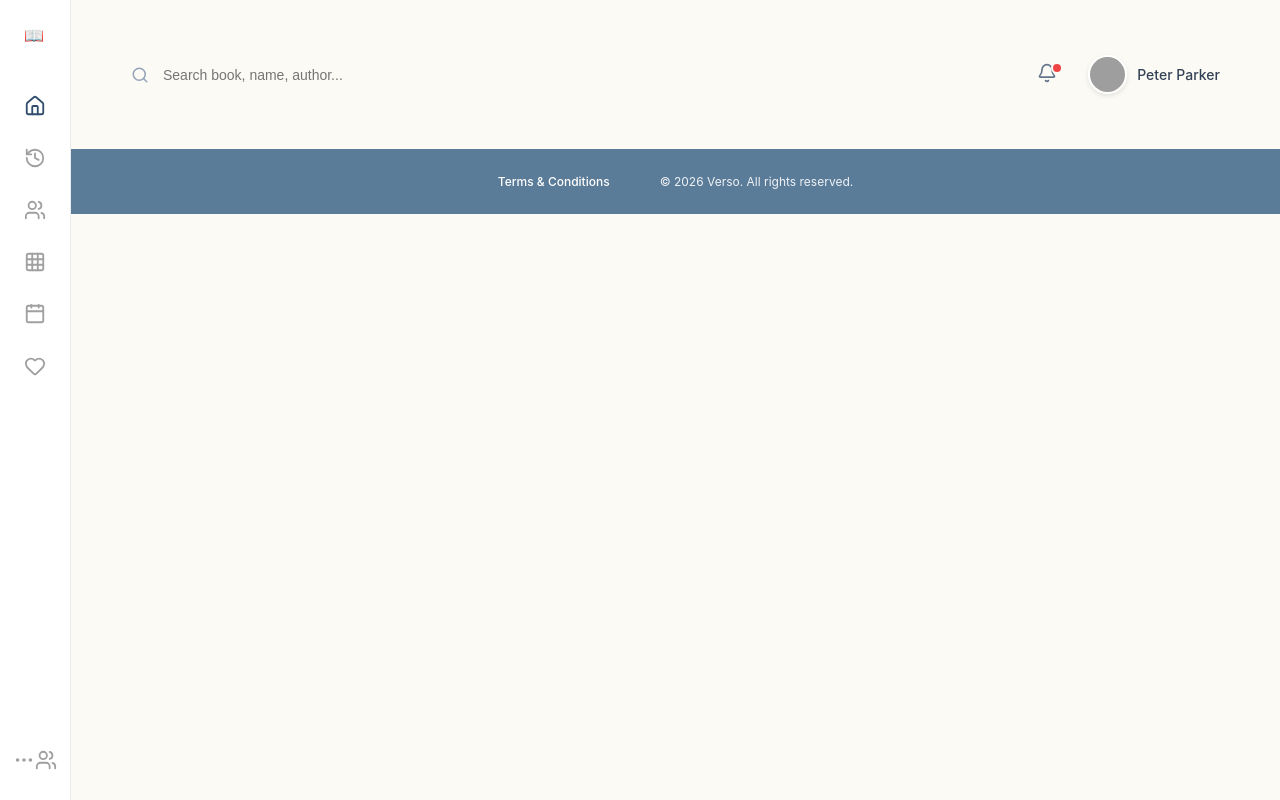
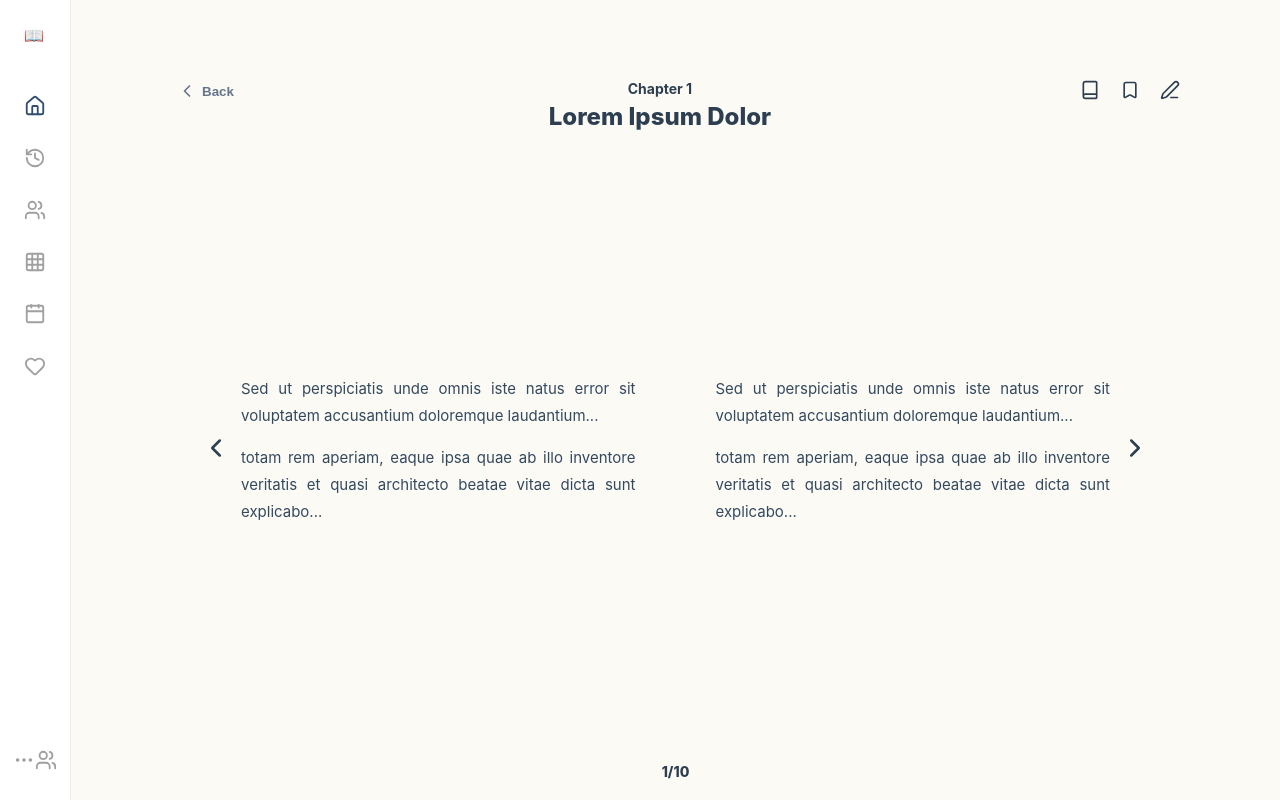
Before and after one commit to TheRealNightmare/Verso2.0, a React (Vite) app in the folder FRONTEND/verso/: page /read/1 in a window 1280 px wide. Built offline with nearby package versions, Linux system fonts and the light colour scheme; grey boxes are pictures that could not be loaded.

Commit message:
3rdpage added

```diff
--- a/FRONTEND/verso/src/App.jsx
+++ b/FRONTEND/verso/src/App.jsx
@@ -1,24 +1,28 @@
-import { Routes, Route } from 'react-router-dom';
+import { Routes, Route, useLocation } from 'react-router-dom';
 import Sidebar from './components/Sidebar';
 import TopBar from './components/TopBar';
 import Footer from './components/Footer';
 import Home from './pages/Home';
-import BookDetails from './pages/BookDetails'; // We will build this with your components
+import BookDetails from './pages/BookDetails';
+import ReadingPage from './pages/ReadingPage';
+function App() {
 
-function App() {
+  const location = useLocation();
+  const isReadingMode = location.pathname.startsWith('/read');
   return (
     <div className="app-layout">
       <Sidebar />
       <main className="app-container">
-        <TopBar />
+       {!isReadingMode && <TopBar />}
 
-        {/* The URL determines which of these is visible */}
+
         <Routes>
           <Route path="/" element={<Home />} />
           <Route path="/book/:id" element={<BookDetails />} />
+          <Route path="/read/:id" element={<ReadingPage />} />
         </Routes>
 
-        <Footer />
+       {!isReadingMode && <Footer />}
       </main>
     </div>
   );
--- a/FRONTEND/verso/src/components/ActionButtons.jsx
+++ b/FRONTEND/verso/src/components/ActionButtons.jsx
@@ -1,11 +1,20 @@
 import React from 'react';
 import { BookOpen, Bookmark, Heart, Share2 } from 'lucide-react';
+import { useNavigate, useParams } from 'react-router-dom'; // Import these
 
 const ActionButtons = () => {
+  const navigate = useNavigate();
+  const { id } = useParams(); // This grabs the book ID from the current URL
+
+  const handleReadClick = () => {
+    // Navigates to the reading page for this specific book
+    navigate(`/read/${id}`);
+  };
+
   return (
     <div className="action-row">
-      {/* The main Read button */}
-      <button className="read-btn">
+      {/* The main Read button now has an onClick */}
+      <button className="read-btn" onClick={handleReadClick}>
         <BookOpen size={18} /> Read
       </button>
 
--- a/FRONTEND/verso/src/index.css
+++ b/FRONTEND/verso/src/index.css
@@ -455,3 +455,92 @@ body {
   color: #475569;
   text-transform: uppercase; /* To match your "AMAZING!!" style */
 }
+
+/* Container for the whole reader */
+.reading-page {
+  background-color: #fcfaf5; /* The cream/paper color from your screenshot */
+  min-height: calc(100vh - 80px);
+  padding: 40px;
+  display: flex;
+  flex-direction: column;
+  position: relative;
+}
+
+/* Header with Back, Title, and Tools */
+.reading-header {
+  display: flex;
+  justify-content: space-between;
+  align-items: flex-start;
+  margin-bottom: 20px;
+}
+
+.chapter-info {
+  text-align: center;
+  flex: 1;
+}
+
+.chapter-info h3 {
+  font-size: 14px;
+  color: #2c3e50;
+  margin: 0;
+  font-weight: 700;
+}
+
+.chapter-info h2 {
+  font-size: 24px;
+  color: #2c3e50;
+  margin: 5px 0;
+  font-weight: 800;
+}
+
+.reading-tools {
+  display: flex;
+  gap: 20px;
+  color: #2c3e50;
+  cursor: pointer;
+}
+
+/* The Main Book Area */
+.book-content {
+  display: flex;
+  align-items: center;
+  justify-content: space-between;
+  flex: 1;
+  position: relative;
+  padding: 0 20px;
+}
+
+.dual-column-text {
+  display: grid;
+  grid-template-columns: 1fr 1fr; /* Creates the two-column spread */
+  gap: 80px; /* Space between the two "pages" */
+  max-width: 900px;
+  margin: 0 auto;
+  line-height: 1.8;
+  color: #34495e;
+  font-size: 15px;
+  text-align: justify;
+}
+
+/* Navigation Arrows */
+.nav-arrow {
+  background: none;
+  border: none;
+  color: #2c3e50;
+  cursor: pointer;
+  padding: 10px;
+  transition: opacity 0.2s;
+}
+
+.nav-arrow:hover {
+  opacity: 0.6;
+}
+
+/* Page Number at the bottom center */
+.reading-footer {
+  text-align: center;
+  padding: 20px 0;
+  font-weight: 800;
+  color: #2c3e50;
+  font-size: 14px;
+}
--- /dev/null
+++ b/FRONTEND/verso/src/pages/ReadingPage.jsx
@@ -0,0 +1,49 @@
+import React from 'react';
+import { useNavigate } from 'react-router-dom';
+import { ChevronLeft, ChevronRight, Bookmark, Book, Edit3 } from 'lucide-react';
+
+const ReadingPage = () => {
+  const navigate = useNavigate();
+
+  return (
+    <div className="reading-page">
+      <header className="reading-header">
+        <button className="back-btn" onClick={() => navigate(-1)}>
+          <ChevronLeft size={20} /> Back
+        </button>
+        <div className="chapter-info">
+          <h3>Chapter 1</h3>
+          <h2>Lorem Ipsum Dolor</h2>
+        </div>
+        <div className="reading-tools">
+          <Book size={20} />
+          <Bookmark size={20} />
+          <Edit3 size={20} />
+        </div>
+      </header>
+
+      <main className="book-content">
+        <button className="nav-arrow left"><ChevronLeft size={30} /></button>
+
+        <div className="dual-column-text">
+          <div className="column">
+            <p>Sed ut perspiciatis unde omnis iste natus error sit voluptatem accusantium doloremque laudantium...</p>
+            <p>totam rem aperiam, eaque ipsa quae ab illo inventore veritatis et quasi architecto beatae vitae dicta sunt explicabo...</p>
+          </div>
+          <div className="column">
+            <p>Sed ut perspiciatis unde omnis iste natus error sit voluptatem accusantium doloremque laudantium...</p>
+            <p>totam rem aperiam, eaque ipsa quae ab illo inventore veritatis et quasi architecto beatae vitae dicta sunt explicabo...</p>
+          </div>
+        </div>
+
+        <button className="nav-arrow right"><ChevronRight size={30} /></button>
+      </main>
+
+      <footer className="reading-footer">
+        <span>1/10</span>
+      </footer>
+    </div>
+  );
+};
+
+export default ReadingPage;
```
